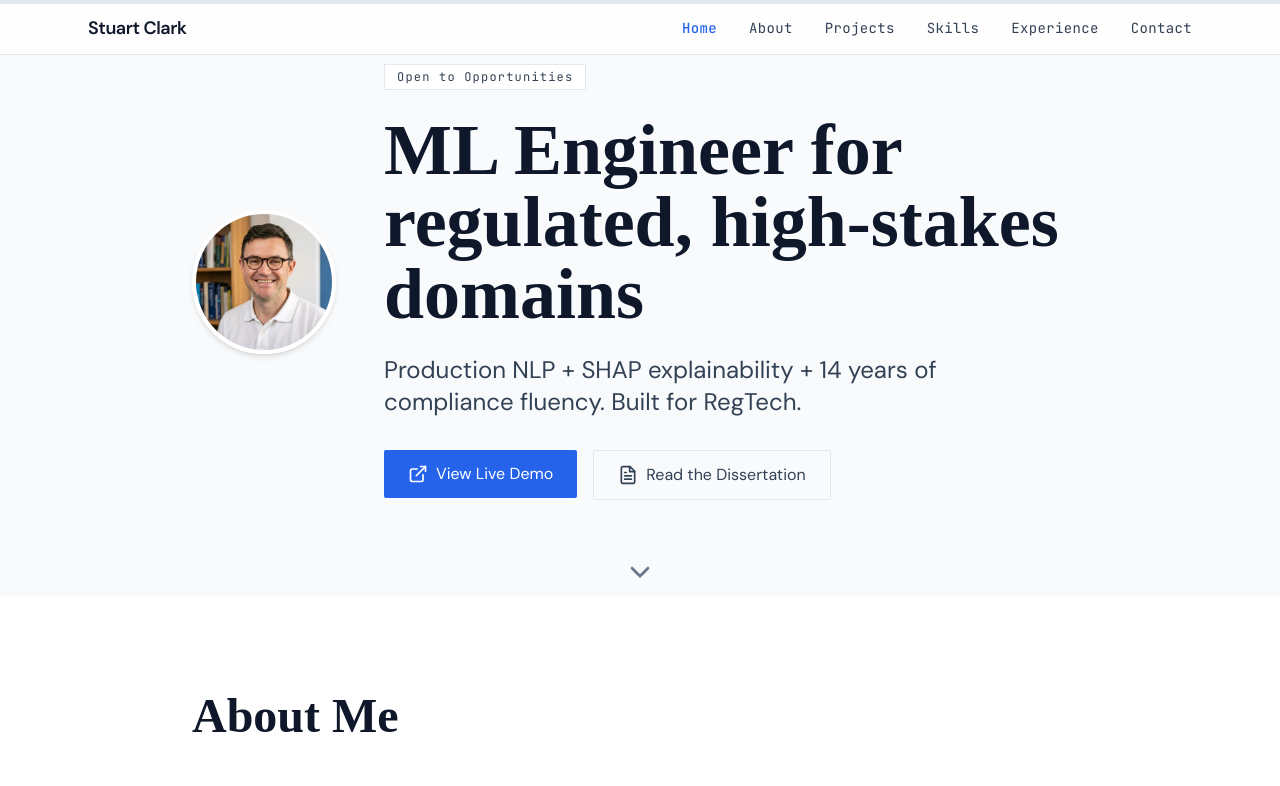
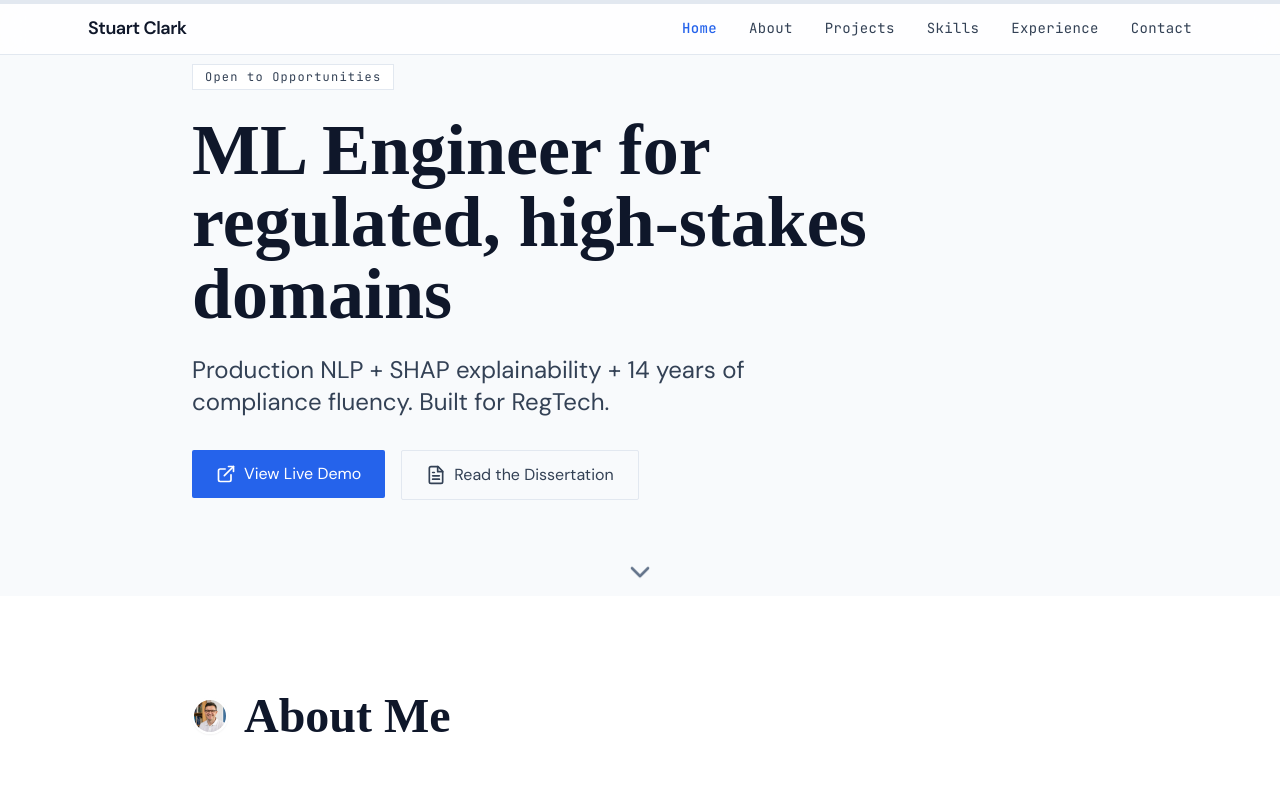
Before and after one commit to stuart-42/stuart-clark-portfolio, a React (Create React App) app: page / in a window 1280 px wide. Shown: the top 786 px of the page. Built offline with nearby package versions, Linux system fonts and the light colour scheme; a web font is replaced by a local one.

Commit message:
move headshot to 36px avatar beside About Me heading

```diff
--- a/src/App.jsx
+++ b/src/App.jsx
@@ -141,23 +141,6 @@ export default function StuartClarkPortfolio() {
       <section id="home" className="flex items-center justify-center px-6 pt-16" style={{ minHeight: '74vh' }}>
         <div className="max-w-4xl mx-auto w-full">
           <div className="flex flex-col md:flex-row md:items-center gap-8 md:gap-12">
-            <div className="flex-shrink-0 flex justify-center md:justify-start animate-[fadeIn_0.5s_ease-out]">
-              <img
-                src="/headshot.png"
-                alt="Stuart Clark"
-                className="w-28 h-28 md:w-36 md:h-36 rounded-full object-cover border-4 border-white shadow-md"
-                onError={e => {
-                  e.currentTarget.style.display = 'none';
-                  e.currentTarget.nextElementSibling.style.display = 'flex';
-                }}
-              />
-              <div
-                className="w-28 h-28 md:w-36 md:h-36 rounded-full bg-blue-600 border-4 border-white shadow-md items-center justify-center text-white text-3xl md:text-4xl font-bold"
-                style={{ display: 'none' }}
-              >
-                SC
-              </div>
-            </div>
             <div className="flex-1">
               <div className="inline-block px-3 py-1 bg-white border border-slate-200 text-slate-700 font-mono text-xs tracking-widest mb-6 animate-[fadeIn_0.6s_ease-out]">
                 Open to Opportunities
@@ -208,7 +191,15 @@ export default function StuartClarkPortfolio() {
       {/* About Section */}
       <section id="about" className="flex items-center px-6 py-24 bg-white">
         <div className="max-w-4xl mx-auto">
-          <h2 className="text-4xl md:text-5xl font-bold mb-12 text-slate-900">About Me</h2>
+          <div className="flex items-center gap-4 mb-12">
+            <img
+              src="/headshot.png"
+              alt="Stuart Clark"
+              className="w-9 h-9 rounded-full object-cover border-2 border-white shadow-sm flex-shrink-0"
+              onError={e => { e.currentTarget.style.display = 'none'; }}
+            />
+            <h2 className="text-4xl md:text-5xl font-bold text-slate-900">About Me</h2>
+          </div>
 
           <div className="grid md:grid-cols-2 gap-12">
             <div className="space-y-6">
```
